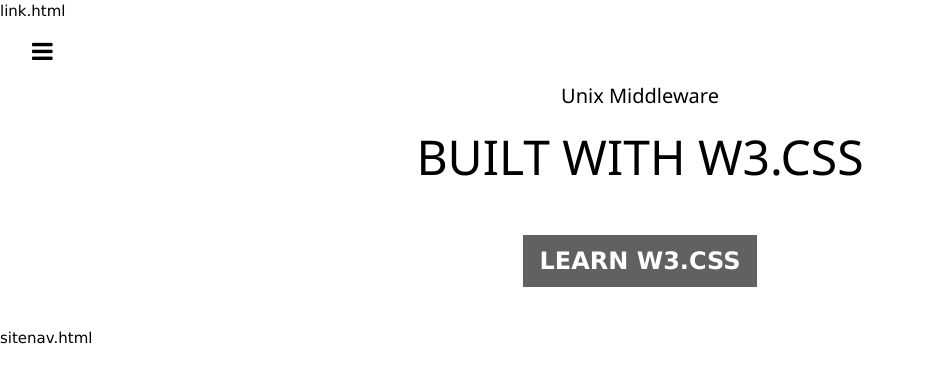
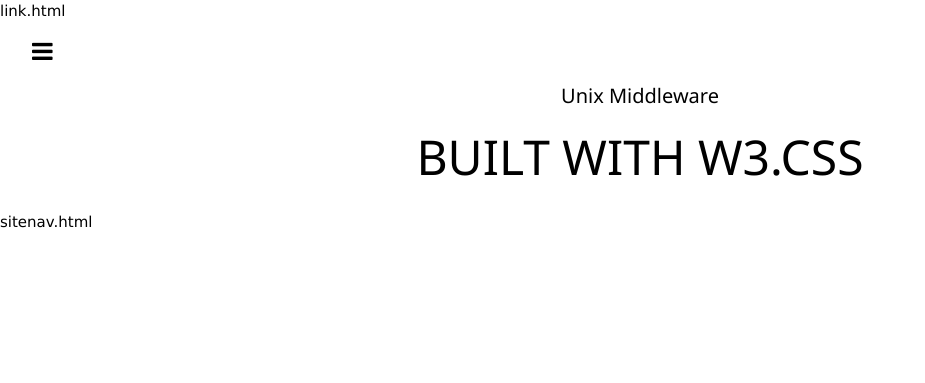
Before and after one commit to unixmiddleware/unixmiddleware.github.io, a Jekyll site: the page built from index.md, in a window 1280 px wide. Shown: the top 383 px of the page, without its empty margins (0-925 px from the left). Built offline with Jekyll 4.4.1, drawn with Linux system fonts in a browser that asks for light colours; nearby versions of some CDN libraries; comment, search, counter and statistics services are not loaded.

Commit message:
Update header.html

```diff
--- a/_includes/header.html
+++ b/_includes/header.html
@@ -2,10 +2,7 @@
 <header class="w3-container w3-theme w3-padding" id="siteHeader">
   <i onclick="w3_open()" class="fa fa-bars w3-xlarge w3-button w3-theme"></i>
   <div class="w3-center">
-  <h4>Unix Middleware</h4>
-  <h1 class="w3-xxxlarge w3-animate-bottom">BUILT WITH W3.CSS</h1>
-    <div class="w3-padding-32">
-      <button class="w3-btn w3-xlarge w3-dark-grey w3-hover-light-grey" onclick="document.getElementById('id01').style.display='block'" style="font-weight:900;">LEARN W3.CSS</button>
-    </div>
+    <h4>Unix Middleware</h4>
+    <h1 class="w3-xxxlarge w3-animate-bottom">BUILT WITH W3.CSS</h1>
   </div>
 </header>
```
